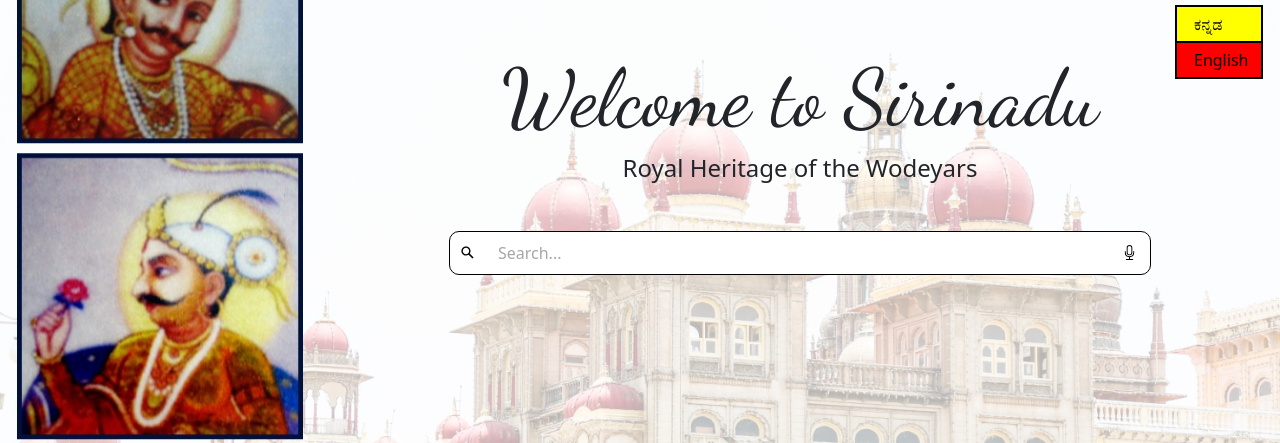
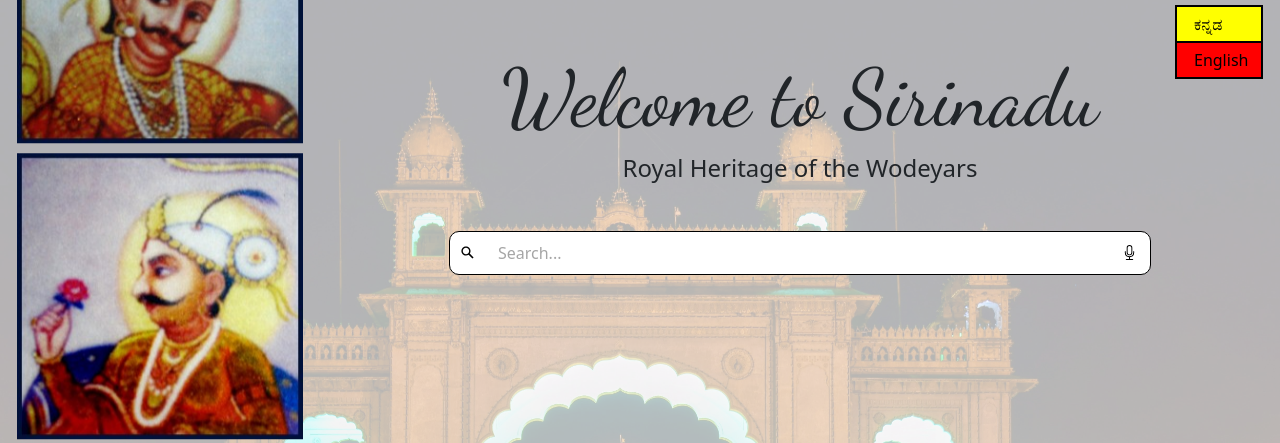
Before and after one commit to goutham1202/RAG_Application, a Flask app: page / in a window 1280 px wide. Shown: the top 443 px of the page. Run offline with Flask 3, Linux system fonts and the light colour scheme; some web fonts are replaced.

Commit message:
Update style.css

```diff
--- a/static/css/style.css
+++ b/static/css/style.css
@@ -1,5 +1,5 @@
 body{
-    background-image: url('../images/bg5.jpg') ;
+    background-image: url('../images/bg4.jpg') ;
     background-repeat: no-repeat;
     background-size: contain;
     background-color: rgba(255, 255, 255, 0.7);
```
